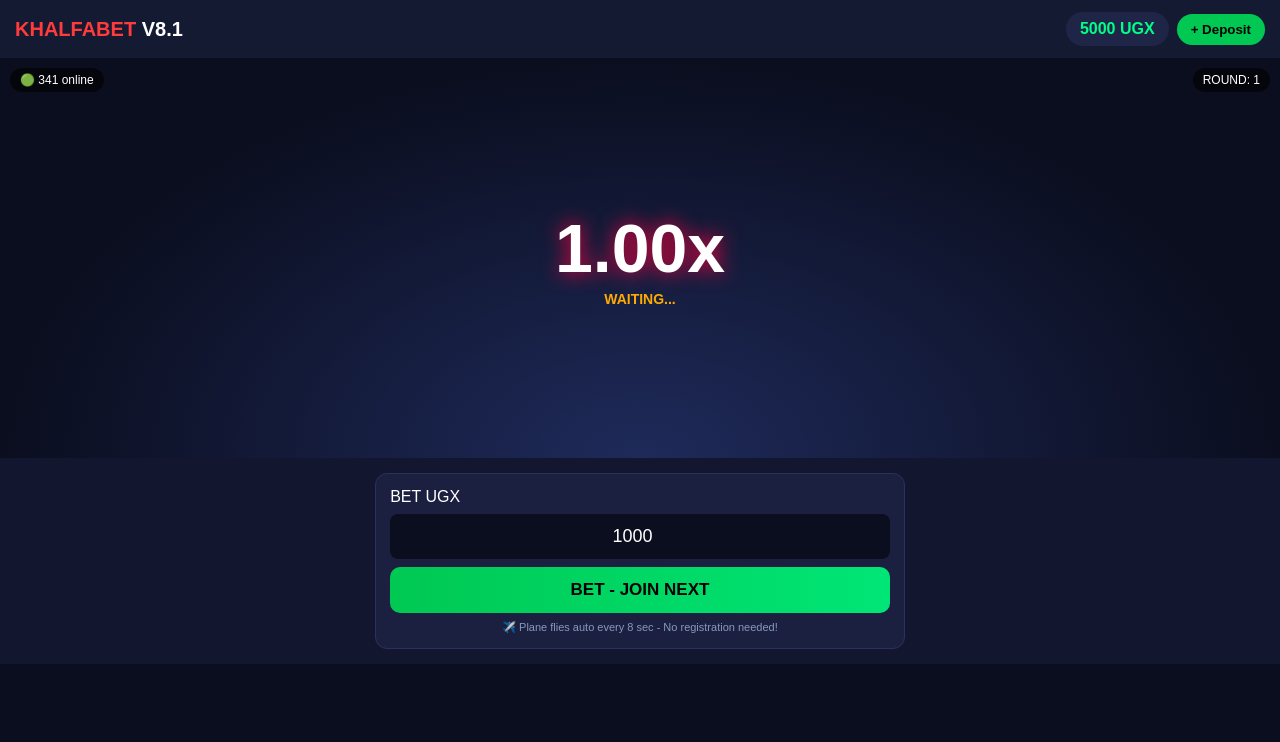
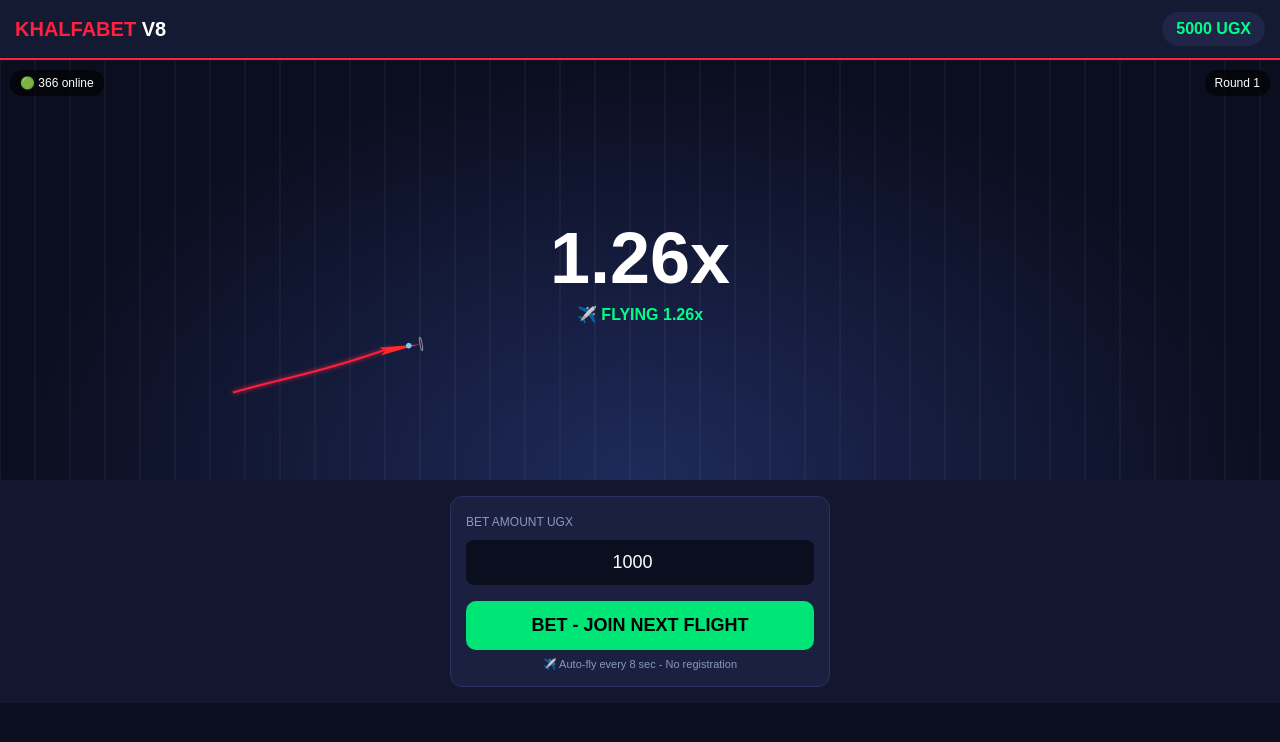
Before and after one commit to kiirjohn317-byte/khalfabet-v7-crash, a plain HTML site: page index.html in a window 1280 px wide. Drawn offline with Linux system fonts and the light colour scheme.

Commit message:
Update index.html

```diff
--- a/index.html
+++ b/index.html
@@ -2,73 +2,107 @@
 <html lang="en">
 <head>
 <meta charset="UTF-8">
-<meta name="viewport" content="width=device-width, initial-scale=1.0">
-<title>KHALFABET V8.1 - REAL AUTO-FLY</title>
+<meta name="viewport" content="width=device-width,initial-scale=1">
+<title>KHALFABET V8 REAL - WORKING</title>
 <style>
 *{margin:0;padding:0;box-sizing:border-box}
-body{background:#0b0e1f;color:#fff;font-family:Arial;overflow-x:hidden}
-.header{background:#151a33;padding:12px 15px;display:flex;justify-content:space-between;align-items:center}
-.logo{font-weight:900;font-size:20px;color:#ff3b3b}.logo span{color:#fff}
-.bal-box{display:flex;gap:8px;align-items:center}
-.bal{background:#1f2547;padding:8px 14px;border-radius:20px;color:#00ff88;font-weight:bold}
-.dep{background:#00c853;color:#000;padding:8px 14px;border-radius:20px;font-weight:bold;border:none;cursor:pointer}
-.game{position:relative;width:100%;height:400px;background:radial-gradient(at bottom,#1e2a5a 0%,#0b0e1f 70%);overflow:hidden}
+body{background:#0b0e1f;color:#fff;font-family:Arial}
+.h{background:#151a33;padding:12px 15px;display:flex;justify-content:space-between;align-items:center;border-bottom:2px solid #ff2040}
+.logo{font-weight:900;color:#ff2040;font-size:20px}.logo span{color:#fff}
+.bal{color:#00ff88;font-weight:900;background:#1f2547;padding:8px 14px;border-radius:20px}
+.game{position:relative;width:100%;height:420px;background:radial-gradient(ellipse at bottom,#1e2a5a 0%,#0b0e1f 70%);overflow:hidden}
 canvas{width:100%;height:100%;display:block}
 .center{position:absolute;top:50%;left:50%;transform:translate(-50%,-50%);text-align:center;z-index:5}
-.mult{font-size:68px;font-weight:900;text-shadow:0 0 20px #ff0040}
-.stat{font-size:14px;font-weight:bold;margin-top:4px}
-.flying{color:#00ff88}.crashed{color:#ff0040}.wait{color:#ffaa00}
-.topinfo{position:absolute;top:10px;left:10px;right:10px;display:flex;justify-content:space-between;font-size:12px;z-index:6}
-.online{background:rgba(0,0,0,0.6);padding:5px 10px;border-radius:15px}
-.controls{padding:15px;background:#12162f;display:flex;gap:12px;justify-content:center;flex-wrap:wrap}
-.box{background:#1b2040;padding:14px;border-radius:12px;min-width:300px;border:1px solid #2a315a}
-.box input{width:100%;padding:12px;background:#0b0e1f;border:none;border-radius:8px;color:#fff;font-size:18px;text-align:center;margin:8px 0}
-.btn{width:100%;padding:13px;border:none;border-radius:10px;font-weight:900;font-size:17px;cursor:pointer}
-.bet{background:linear-gradient(90deg,#00c853,#00e676);color:#000}
-.cash{background:linear-gradient(90deg,#ffab00,#ffd600);color:#000;display:none}
+.mult{font-size:72px;font-weight:900}
+.stat{font-weight:bold;margin-top:6px}
+.top{position:absolute;top:10px;left:10px;right:10px;display:flex;justify-content:space-between;font-size:12px;z-index:6}
+.pill{background:rgba(0,0,0,.6);padding:6px 10px;border-radius:12px}
+.ctrl{padding:16px;background:#12162f;display:flex;justify-content:center}
+.box{background:#1b2040;padding:15px;border-radius:12px;width:100%;max-width:380px;border:1px solid #2a3160}
+.box input{width:100%;padding:12px;border-radius:8px;border:none;background:#0b0e1f;color:#fff;text-align:center;font-size:18px;margin:10px 0}
+.btn{width:100%;padding:14px;border-radius:10px;border:none;font-weight:900;font-size:18px;cursor:pointer;margin-top:6px}
+.bet{background:#00e676;color:#000}
+.cash{background:#ffcc00;color:#000}
+.btn:active{transform:scale(0.97)}
 </style>
 </head>
 <body>
-<div class="header">
-<div class="logo">KHALFABET <span>V8.1</span></div>
-<div class="bal-box">
-<div class="bal"><span id="bal">5000</span> UGX</div>
-<button class="dep" onclick="alert('Deposit via MTN/Airtel - Coming soon!')">+ Deposit</button>
+<div class="h"><div class="logo">KHALFABET <span>V8</span></div><div class="bal"><span id="bal">5000</span> UGX</div></div>
+<div class="game"><canvas id="c"></canvas>
+<div class="top"><div class="pill">🟢 <span id="on">342</span> online</div><div class="pill">Round <span id="rnd">1</span></div></div>
+<div class="center"><div class="mult" id="m">1.00x</div><div class="stat" id="s">WAITING...</div></div>
 </div>
-</div>
+<div class="ctrl"><div class="box">
+<label style="font-size:12px;color:#8899bb">BET AMOUNT UGX</label>
+<input type="number" id="betIn" value="1000">
+<button class="btn bet" id="betBtn" onclick="placeBet()">BET - JOIN NEXT FLIGHT</button>
+<button class="btn cash" id="cashBtn" onclick="doCash()" style="display:none">CASHOUT</button>
+<p style="text-align:center;font-size:11px;color:#8899bb;margin-top:8px">✈️ Auto-fly every 8 sec - No registration</p>
+</div></div>
+<script>
+const canvas=document.getElementById('c'),ctx=canvas.getContext('2d');
+let W,H;function resize(){W=canvas.width=canvas.offsetWidth*2;H=canvas.height=canvas.offsetHeight*2}resize();window.addEventListener('resize',resize);
+let mult=1,state='wait',crash=2,px=80,py=H-60,trail=[],t0=0,bal=5000,hasBet=false,betAmt=0,rnd=1;
+const mEl=document.getElementById('m'),sEl=document.getElementById('s'),balEl=document.getElementById('bal'),betIn=document.getElementById('betIn'),betBtn=document.getElementById('betBtn'),cashBtn=document.getElementById('cashBtn');
 
-<div class="game">
-<canvas id="c"></canvas>
-<div class="topinfo">
-<div class="online">🟢 <span id="on">341</span> online</div>
-<div class="online">ROUND: <span id="rnd">1</span></div>
-</div>
-<div class="center">
-<div class="mult" id="m">1.00x</div>
-<div class="stat wait" id="s">WAITING...</div>
-</div>
-</div>
+function getCrash(){let r=Math.random();if(r<0.5)return 1.1+Math.random()*0.9;if(r<0.8)return 2+Math.random()*2;if(r<0.93)return 4+Math.random()*4;return 8+Math.random()*12}
 
-<div class="controls">
-<div class="box">
-<label>BET UGX</label>
-<input type="number" id="bet" value="1000" min="100">
-<button class="btn bet" id="betBtn">BET - JOIN NEXT</button>
-<button class="btn cash" id="cashBtn">CASHOUT <span id="cv">1.00x</span></button>
-<div style="text-align:center;font-size:11px;color:#8899bb;margin-top:8px">✈️ Plane flies auto every 8 sec - No registration needed!</div>
-</div>
-</div>
+function placeBet(){
+ let a=parseInt(betIn.value);
+ if(isNaN(a)||a<100){alert('Min 100 UGX');return}
+ if(a>bal){alert('Low balance!');return}
+ if(hasBet){alert('Already bet placed!');return}
+ betAmt=a;hasBet=true;bal-=a;balEl.textContent=bal;
+ betBtn.style.display='none';cashBtn.style.display='block';
+ cashBtn.innerHTML='CASHOUT '+a+' UGX<br><small>1.00x</small>';
+ sEl.textContent='✅ BET PLACED '+a+' UGX - NEXT FLIGHT!';
+ sEl.style.color='#00ff88';
+ console.log('Bet placed',a);
+}
+function doCash(){
+ if(!hasBet||state!=='fly')return;
+ let win=Math.floor(betAmt*mult);
+ bal+=win;balEl.textContent=bal;
+ sEl.textContent='💰 WIN '+win+' UGX at '+mult.toFixed(2)+'x!';
+ sEl.style.color='#ffcc00';
+ hasBet=false;betBtn.style.display='block';cashBtn.style.display='none';
+}
 
-<script>
-const canvas=document.getElementById('c'), ctx=canvas.getContext('2d');
-const mEl=document.getElementById('m'), sEl=document.getElementById('s');
-const betBtn=document.getElementById('betBtn'), cashBtn=document.getElementById('cashBtn');
-const balEl=document.getElementById('bal'), betIn=document.getElementById('bet'), cv=document.getElementById('cv');
-let W,H; function R(){W=canvas.width=canvas.offsetWidth*2;H=canvas.height=canvas.offsetHeight*2;} R(); window.onresize=R;
-let mult=1, state='wait', crash=0, px=80, py=0, trail=[], t0=0, bal=5000, hasBet=false, cashed=false, betAmt=0, round=1;
-function getCrash(){let r=Math.random(); if(r<0.5) return 1.05+Math.random()*1.2; if(r<0.75) return 1.5+Math.random()*2; if(r<0.9) return 3+Math.random()*4; return 7+Math.random()*15;}
-function plane(x,y,s=1){ctx.save();ctx.translate(x,y);ctx.scale(s,s);ctx.rotate(-0.2);ctx.fillStyle='rgba(0,0,0,0.3)';ctx.beginPath();ctx.ellipse(5,14,28,7,0,0,6.28);ctx.fill();ctx.fillStyle='#ff2b2b';ctx.beginPath();ctx.moveTo(-38,-7);ctx.lineTo(38,0);ctx.lineTo(-38,7);ctx.lineTo(-28,0);ctx.closePath();ctx.fill();ctx.fillStyle='#aa0000';ctx.beginPath();ctx.moveTo(-8,-10);ctx.lineTo(12,-10);ctx.lineTo(16,0);ctx.lineTo(-4,0);ctx.closePath();ctx.fill();ctx.beginPath();ctx.moveTo(-8,10);ctx.lineTo(12,10);ctx.lineTo(16,0);ctx.lineTo(-4,0);ctx.closePath();ctx.fill();ctx.fillStyle='#7ec8ff';ctx.beginPath();ctx.arc(18,-1,5,0,6.28);ctx.fill();ctx.strokeStyle='rgba(220,220,220,0.5)';ctx.lineWidth=2;ctx.beginPath();ctx.ellipse(40,0,2,14,0,0,6.28);ctx.stroke();ctx.restore();}
-function draw(){ctx.clearRect(0,0,W,H);ctx.strokeStyle='rgba(255,255,255,0.04)';for(let i=0;i<W;i+=70){ctx.beginPath();ctx.moveTo(i,0);ctx.lineTo(i,H);ctx.stroke();}for(let i=0;i<H;i+=70){ctx.beginPath();ctx.moveTo(0,i);ctx.lineTo(W,i);ctx.stroke();}if(trail.length>1){ctx.strokeStyle='#ff2040';ctx.lineWidth=4;ctx.shadowColor='#ff2040';ctx.shadowBlur=12;ctx.beginPath();ctx.moveTo(trail[0].x,trail[0].y);trail.forEach(p=>ctx.lineTo(p.x,p.y));ctx.stroke();ctx.shadowBlur=0;}if(state!=='wait'){plane(px,py,1.1+mult*0.03); if(state==='crashed'){ctx.fillStyle='#ff4400';ctx.font='bold 28px Arial';ctx.fillText('💥',px-20,py-35);}}else{plane(80,H-50,0.9);}}
-function loop(){if(state==='fly'){let e=(Date.now()-t0)/1000;mult=Math.pow(1.078,e);if(mult>=crash){state='crashed';mEl.textContent=crash.toFixed(2)+'x';mEl.style.color='#ff2040';sEl.textContent='💥 CRASHED '+crash.toFixed(2)+'x';sEl.className='stat crashed';if(hasBet&&!cashed){sEl.textContent+=' - LOST '+betAmt;hasBet=false;betBtn.style.display='block';cashBtn.style.display='none';}setTimeout(()=>{round++;document.getElementById('rnd').textContent=round;state='wait';mEl.textContent='1.00x';mEl.style.color='#fff';sEl.textContent='WAITING NEXT...';sEl.className='stat wait';trail=[];setTimeout(()=>{state='fly';crash=getCrash();t0=Date.now();trail=[{x:80,y:H-50}];console.log('crash',crash)},3000)},2000);}else{mEl.textContent=mult.toFixed(2)+'x';mEl.style.color=mult<2?'#fff':mult<5?'#00ff88':'#ffcc00';sEl.textContent='✈️ FLYING...';sEl.className='stat flying';cv.textContent=mult.toFixed(2)+'x';let pr=Math.min(e/12,1);px=80+pr*(W-160);py=(H-50)-pr*(H-120)+Math.sin(e*3)*4;trail.push({x:px-18,y:py});if(trail.length>90)trail.shift();if(hasBet&&!cashed){let w=Math.floor(betAmt*mult);cashBtn.innerHTML='CASHOUT '+w+' UGX <br><small>'+mult.toFixed(2)+'x</small>';}}}draw();requestAnimationFrame(loop);}loop();setTimeout(()=>{state='fly';crash=getCrash();t0=Date.now();trail=[{x:80,y:H-50}];},2000);
-betBtn.onclick=()=>{let a=parseInt(betIn.value);if(a>bal)return alert('Low balance!');if(hasBet)return;betAmt=a;hasBet=true;cashed=false;bal-=a;balEl.textContent=bal;betBtn.style.display='none';cashBtn.style.display='block';if(state==='wait')sEl.textContent='BET PLACED - NEXT FLIGHT!';};
-cashBtn.onclick=()=>{if(!hasBet||
+function drawPlane(x,y,s){
+ ctx.save();ctx.translate(x,y);ctx.scale(s,s);ctx.rotate(-0.18);
+ ctx.fillStyle='#ff2a2a';ctx.beginPath();ctx.moveTo(-36,-7);ctx.lineTo(36,0);ctx.lineTo(-36,7);ctx.lineTo(-26,0);ctx.closePath();ctx.fill();
+ ctx.fillStyle='#7ec8ff';ctx.beginPath();ctx.arc(16,-1,5,0,6.28);ctx.fill();
+ ctx.strokeStyle='rgba(200,200,200,.6)';ctx.lineWidth=2;ctx.beginPath();ctx.ellipse(38,0,2,12,0,0,6.28);ctx.stroke();
+ ctx.restore();
+}
+function draw(){
+ ctx.clearRect(0,0,W,H);
+ ctx.strokeStyle='rgba(255,255,255,.04)';
+ for(let i=0;i<W;i+=70){ctx.beginPath();ctx.moveTo(i,0);ctx.lineTo(i,H);ctx.stroke()}
+ if(trail.length>1){ctx.strokeStyle='#ff2040';ctx.lineWidth=4;ctx.shadowColor='#ff2040';ctx.shadowBlur=10;ctx.beginPath();ctx.moveTo(trail[0].x,trail[0].y);trail.forEach(p=>ctx.lineTo(p.x,p.y));ctx.stroke();ctx.shadowBlur=0}
+ if(state!=='wait'){drawPlane(px,py,1.1+mult*0.02);if(state==='crash'){ctx.fillStyle='#fff';ctx.font='bold 20px Arial';ctx.fillText('💥 BOOM '+crash.toFixed(2)+'x',px-40,py-30)}}else{drawPlane(80,H-50,0.9)}
+}
+function loop(){
+ if(state==='fly'){
+  let e=(Date.now()-t0)/1000;mult=Math.pow(1.08,e);
+  if(mult>=crash){
+   state='crash';mEl.textContent=crash.toFixed(2)+'x';mEl.style.color='#ff2040';
+   sEl.textContent='💥 CRASHED '+crash.toFixed(2)+'x';sEl.style.color='#ff2040';
+   if(hasBet){hasBet=false;betBtn.style.display='block';cashBtn.style.display='none';sEl.textContent+=' - YOU LOST '+betAmt}
+   setTimeout(()=>{rnd++;document.getElementById('rnd').textContent=rnd;state='wait';mEl.textContent='1.00x';mEl.style.color='#fff';sEl.textContent='WAITING FOR NEXT ROUND...';sEl.style.color='#ffaa00';trail=[];setTimeout(()=>{state='fly';crash=getCrash();t0=Date.now();trail=[{x:80,y:H-50}]},3000)},2000);
+  }else{
+   mEl.textContent=mult.toFixed(2)+'x';mEl.style.color=mult<2?'#fff':mult<5?'#00ff88':'#ffcc00';
+   sEl.textContent='✈️ FLYING '+mult.toFixed(2)+'x';sEl.style.color='#00ff88';
+   let pr=Math.min(e/10,1);px=80+pr*(W-160);py=(H-50)-pr*(H-120)+Math.sin(e*3)*4;
+   trail.push({x:px-18,y:py});if(trail.length>80)trail.shift();
+   if(hasBet){let w=Math.floor(betAmt*mult);cashBtn.innerHTML='CASHOUT '+w+' UGX<br><small>'+mult.toFixed(2)+'x</small>'}
+  }
+ }
+ draw();requestAnimationFrame(loop);
+}
+loop();
+setTimeout(()=>{state='fly';crash=getCrash();t0=Date.now();trail=[{x:80,y:H-50}]},2000);
+setInterval(()=>{document.getElementById('on').textContent=300+Math.floor(Math.random()*90)},2000);
+</script>
+</body>
+                                                          </html>
```
